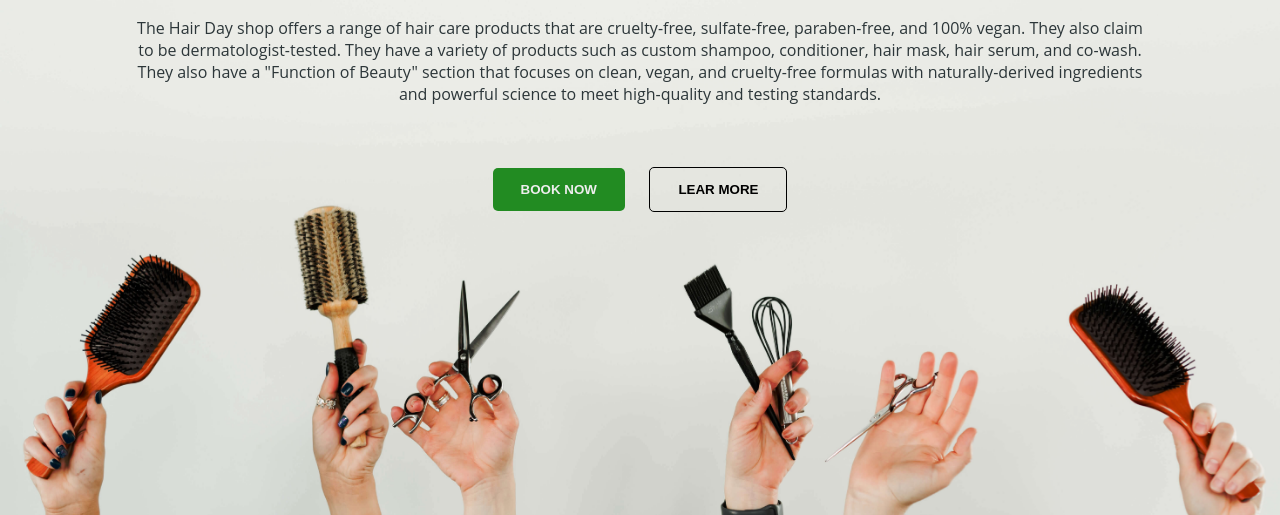
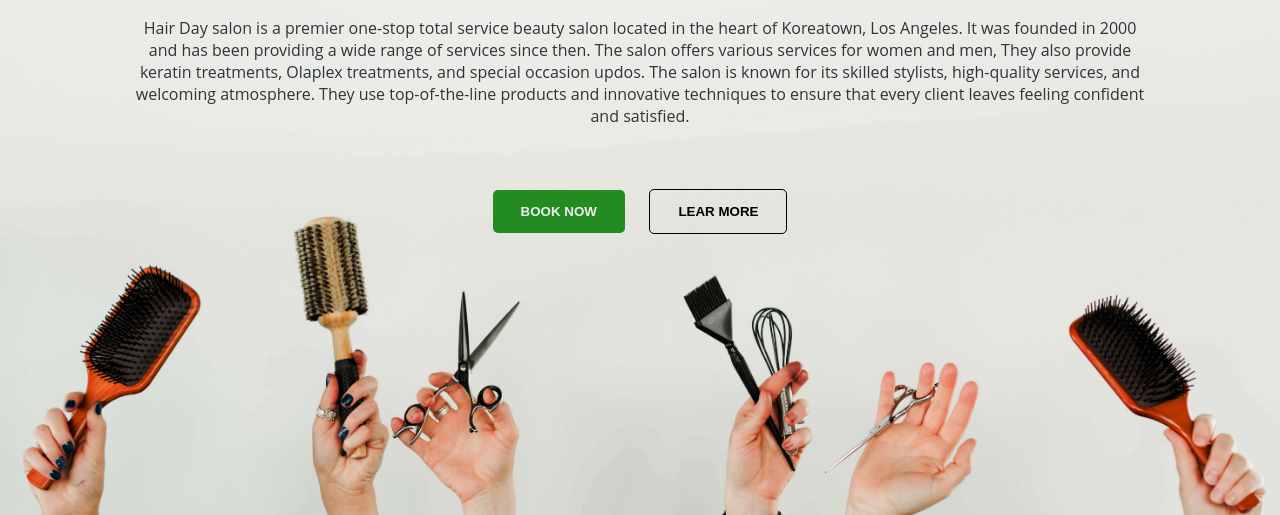
Before and after one commit to y3lly/appdev-ml4, a plain HTML site: page index.html in a window 1280 px wide. Shown: the part 285-800 px from the top of the page. Drawn offline with Linux system fonts and the light colour scheme.

Commit message:
Update index.html

```diff
--- a/index.html
+++ b/index.html
@@ -22,7 +22,7 @@
 <section class=main-section1>
 <article>
 <h1>Hair Day</h1>
-<p>The Hair Day shop offers a range of hair care products that are cruelty-free, sulfate-free, paraben-free, and 100% vegan. They also claim to be dermatologist-tested. They have a variety of products such as custom shampoo, conditioner, hair mask, hair serum, and co-wash. They also have a "Function of Beauty" section that focuses on clean, vegan, and cruelty-free formulas with naturally-derived ingredients and powerful science to meet high-quality and testing standards.</p>
+<p>Hair Day salon is a premier one-stop total service beauty salon located in the heart of Koreatown, Los Angeles. It was founded in 2000 and has been providing a wide range of services since then. The salon offers various services for women and men, They also provide keratin treatments, Olaplex treatments, and special occasion updos. The salon is known for its skilled stylists, high-quality services, and welcoming atmosphere. They use top-of-the-line products and innovative techniques to ensure that every client leaves feeling confident and satisfied.</p>
 <button class=button1>Book Now</button>
 <button class=button2>Lear More</button>
 </section>
```
